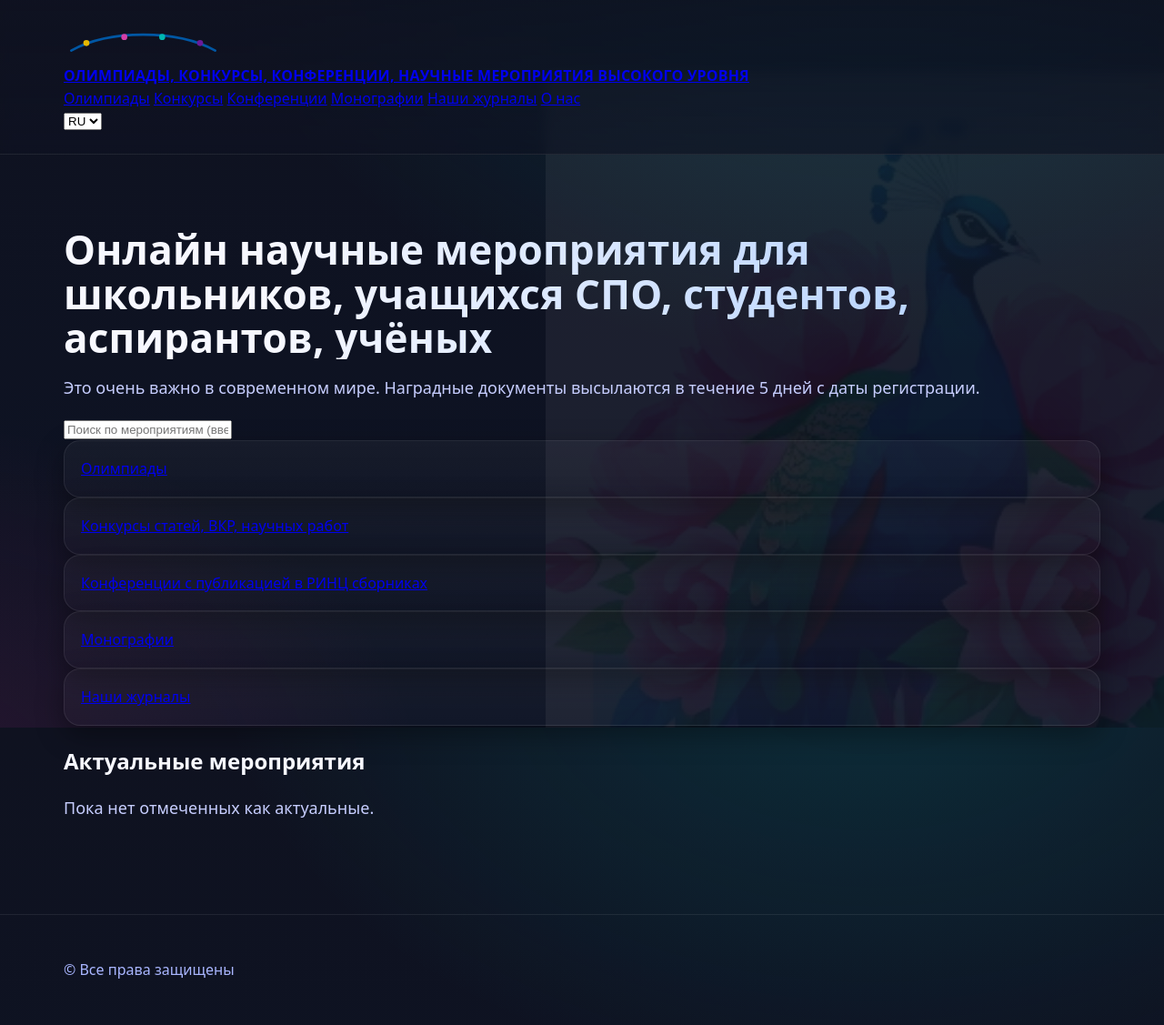
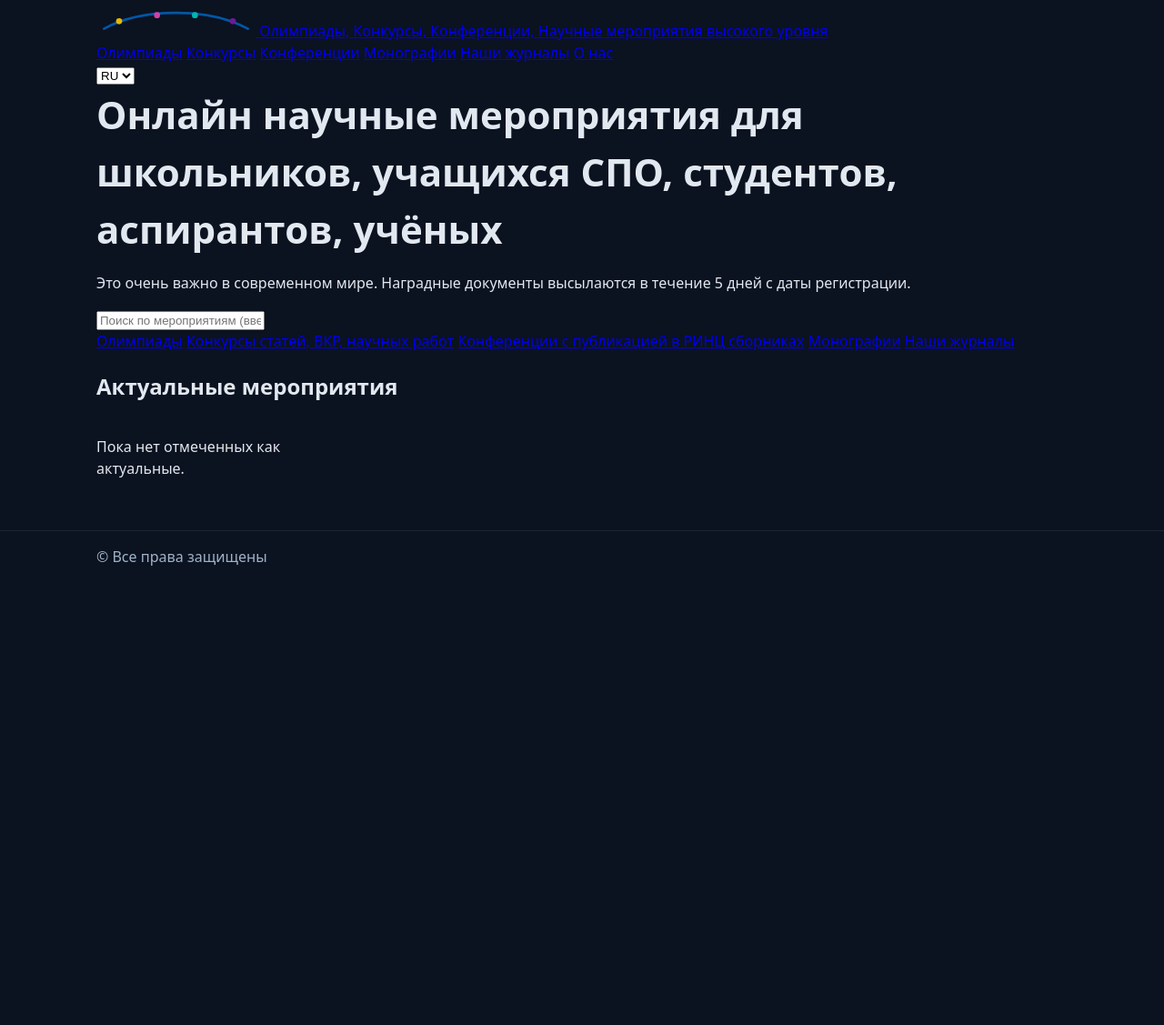
Before and after one commit to nadezhda8871s/olympiad-site, a Django app: page / in a window 1280 px wide. Shown: the whole page at 91% size. After the commit the page ends 622 px from the top, so only its background shows below. Run offline with Django 4.2, Linux system fonts and the light colour scheme; data that the repository does not hold is empty; parts of the project's set-up code (start-up, migrations or seed data) failed here and were passed over.

Commit message:
Add files via upload

```diff
--- a/static/css/main.css
+++ b/static/css/main.css
@@ -1,70 +1,49 @@
 
-/* === Luxe modern theme: Peacock & Peonies === */
+/* === Main minimal styles + hero background === */
 :root{
-  --bg:#0f1220;
-  --card:#151935;
-  --ink:#f7f8ff;
-  --muted:#c7ceff;
-  --accent:#00b3b8;
-  --accent-2:#6a00ff;
-  --accent-3:#ef2a8a;
-  --accent-gold:#f6c453;
-  --border:rgba(255,255,255,.08);
-  --shadow: 0 10px 30px rgba(0,0,0,.35);
+  --bg:#0b1220;
+  --ink:#e2e8f0;
+  --muted:#9fb3c8;
+  --pea:#2b6cb0;
+  --accent:#eab308;
 }
-
+*{box-sizing:border-box}
 html,body{height:100%}
 body{
   margin:0;
-  background: radial-gradient(1200px 800px at 75% -10%, rgba(0,179,184,.18), transparent 60%),
-              radial-gradient(1000px 700px at -10% 110%, rgba(239,42,138,.12), transparent 60%),
-              linear-gradient(180deg, #0f1220 0%, #0d1324 100%);
+  background: var(--bg);
+  color: var(--ink);
+  font: 16px/1.5 system-ui, -apple-system, Segoe UI, Roboto, Arial, sans-serif;
+}
+.header-hero{
+  background: url('/static/img/peacock_peony_hero.svg') center/cover no-repeat;
+  min-height: 320px;
+  display: flex;
+  align-items: flex-end;
+  padding: 32px 16px;
+  border-bottom: 1px solid rgba(255,255,255,.06);
+}
+.container{max-width:1100px;margin:0 auto;padding:0 16px}
+h1{font-size:clamp(28px,4vw,42px);margin:0 0 8px}
+.lead{color:var(--muted);margin:0 0 16px}
+.btn{
+  display:inline-block;
+  padding:12px 18px;
+  border:1px solid rgba(255,255,255,.2);
+  border-radius:14px;
+  text-decoration:none;
   color:var(--ink);
-  font: 16px/1.55 ui-sans-serif, system-ui, -apple-system, "Segoe UI", Roboto, "Helvetica Neue", Arial;
-  -webkit-font-smoothing:antialiased;
-  text-rendering:optimizeLegibility;
+  backdrop-filter:saturate(140%) blur(2px);
+  transition:transform .12s ease, border-color .12s ease, background-color .12s ease;
 }
-
-body::before{
-  content:"";
-  position:fixed;
-  inset:0;
-  background-image:url("/static/img/peacock_peonies_watermark.jpg");
-  background-repeat:no-repeat;
-  background-size: 760px auto;
-  background-position: right -80px bottom -40px;
-  opacity:.06;
-  filter:saturate(115%);
-  pointer-events:none;
-  z-index:-1;
+.btn:hover{transform:translateY(-1px);border-color:rgba(255,255,255,.35);background:rgba(255,255,255,.05)}
+.grid{display:grid;gap:12px;grid-template-columns:repeat(auto-fill,minmax(180px,1fr));margin:18px 0}
+.card{
+  border:1px solid rgba(255,255,255,.08);
+  border-radius:16px;padding:14px;background:rgba(12,18,30,.55)
 }
-
-.container{max-width:1140px;margin:0 auto;padding:24px;}
-.site-header{position:sticky;top:0;z-index:10;backdrop-filter:saturate(130%) blur(6px);background:linear-gradient(180deg, rgba(15,18,32,.85), rgba(15,18,32,.65));border-bottom:1px solid var(--border);}
-.brand{display:flex;align-items:center;gap:12px;font-weight:800;letter-spacing:.2px;text-transform:uppercase;}
-.brand-badge{width:34px;height:34px;border-radius:10px;background: conic-gradient(from 240deg, var(--accent), var(--accent-2), var(--accent-3), var(--accent));box-shadow: 0 0 0 2px rgba(255,255,255,.06), 0 10px 24px rgba(0,0,0,.25);}
-.nav{display:flex;flex-wrap:wrap;gap:8px 14px;}
-.nav a{color:var(--muted);text-decoration:none;font-weight:600;padding:10px 12px;border-radius:12px;border:1px solid transparent;}
-.nav a:hover,.nav a[aria-current="page"]{color:var(--ink);border-color:var(--border);background:linear-gradient(180deg, rgba(255,255,255,.04), rgba(255,255,255,.02));}
-.hero{padding:56px 0 24px;}
-.hero h1{margin:0 0 10px;font-size: clamp(28px, 3.6vw, 44px);line-height:1.1;letter-spacing:.2px;background:linear-gradient(92deg, var(--ink) 20%, #bcd6ff 80%);-webkit-background-clip:text;background-clip:text;color:transparent;}
-.hero p{color:var(--muted);font-size: clamp(16px, 1.5vw, 18px);}
-.tile-grid{display:grid;gap:16px;grid-template-columns:repeat(auto-fit, minmax(220px,1fr));margin:24px 0 6px;}
-.tile{display:flex;align-items:center;gap:12px;padding:18px;border-radius:18px;background:linear-gradient(180deg, rgba(255,255,255,.04), rgba(255,255,255,.02));border:1px solid var(--border);box-shadow:var(--shadow);transition: transform .15s ease, box-shadow .15s ease;}
-.tile:hover{transform: translateY(-2px);box-shadow: 0 12px 34px rgba(0,0,0,.45);}
-.tile .icon{width:40px;height:40px;border-radius:12px;flex:0 0 40px;background: radial-gradient(circle at 30% 30%, var(--accent), transparent 60%), radial-gradient(circle at 70% 70%, var(--accent-3), transparent 60%);border:1px solid var(--border);}
-.card-grid{display:grid;gap:16px;grid-template-columns:repeat(auto-fit, minmax(280px,1fr));}
-.card{background:linear-gradient(180deg, rgba(255,255,255,.04), rgba(255,255,255,.02));border:1px solid var(--border);border-radius:18px;padding:18px;box-shadow:var(--shadow);}
-.card h3{margin:0 0 10px;font-size:20px;}
-.card p{margin:0 0 14px;color:var(--muted)}
-.btn{display:inline-flex;align-items:center;gap:8px;font-weight:700;text-decoration:none;padding:10px 14px;border-radius:12px;border:1px solid transparent;}
-.btn-primary{background: linear-gradient(92deg, var(--accent), var(--accent-2) 60%);color:white;box-shadow: 0 10px 18px rgba(0,179,184,.25);}
-.btn-outline{color:var(--ink);border-color:var(--border);background:linear-gradient(180deg, rgba(255,255,255,.02), rgba(255,255,255,.00));}
-.btn + .btn{margin-left:10px;}
-.searchbar{display:flex;gap:10px;margin:18px 0 22px;}
-.searchbar input{flex:1;padding:14px 16px;border-radius:14px;border:1px solid var(--border);background:#0b0f20;color:var(--ink);outline:none;box-shadow: inset 0 0 0 9999px rgba(255,255,255,.01);}
-.searchbar input::placeholder{color:#9fb0ff;opacity:.7}
-.searchbar .kbd{align-self:center;font-size:12px;padding:4px 8px;border:1px solid var(--border);border-radius:8px;color:#a9b6ff;background:rgba(255,255,255,.03);}
-.site-footer{margin-top:36px;padding:24px;border-top:1px solid var(--border);color:#a9b6ff;}
-.site-footer a{color:#cfe0ff;text-decoration:none}
-.site-footer a:hover{text-decoration:underline}
+.search{width:100%;padding:12px;border-radius:12px;border:1px solid rgba(255,255,255,.15);background:#0f172a;color:var(--ink)}
+.nav{display:flex;gap:10px;flex-wrap:wrap;margin:16px 0}
+.nav a{color:var(--ink);text-decoration:none;padding:8px 10px;border-radius:10px}
+.nav a:hover{background:rgba(255,255,255,.06)}
+footer{margin-top:40px;padding:16px;color:var(--muted);border-top:1px solid rgba(255,255,255,.08)}
```
